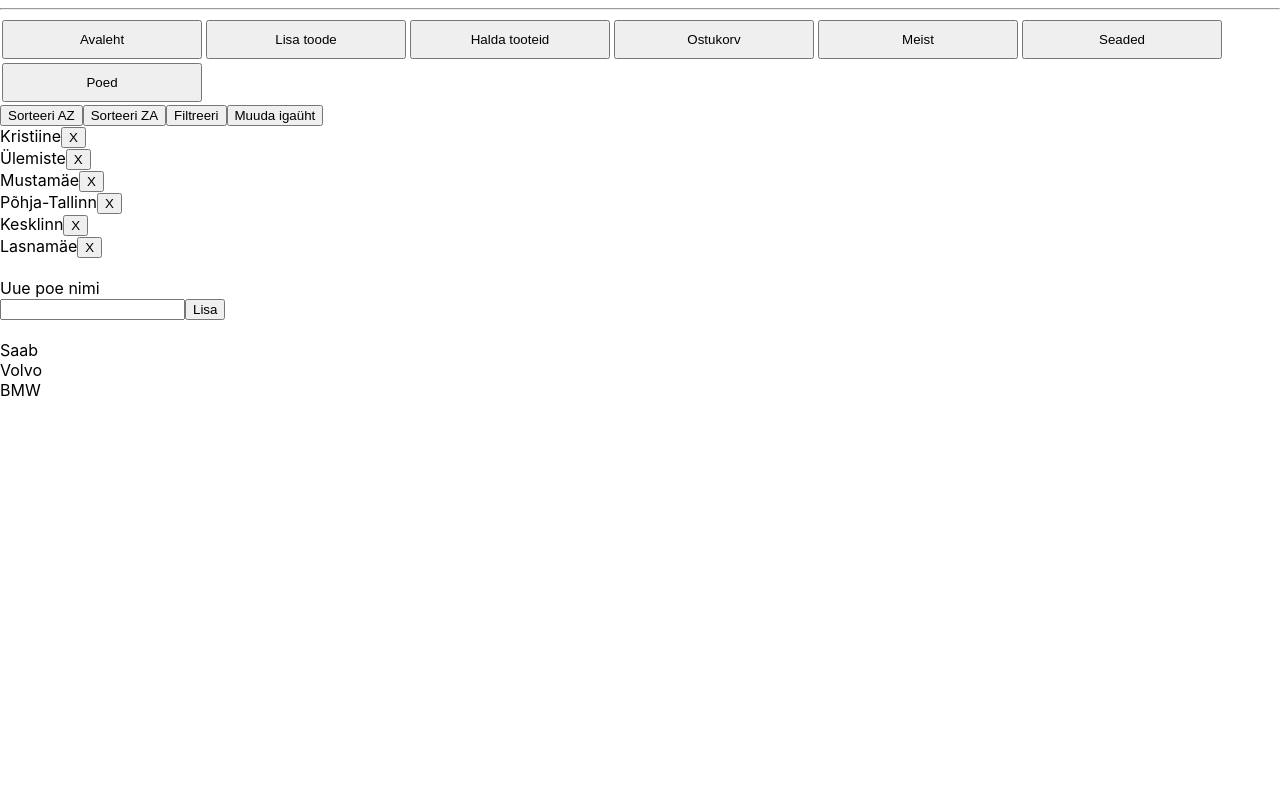
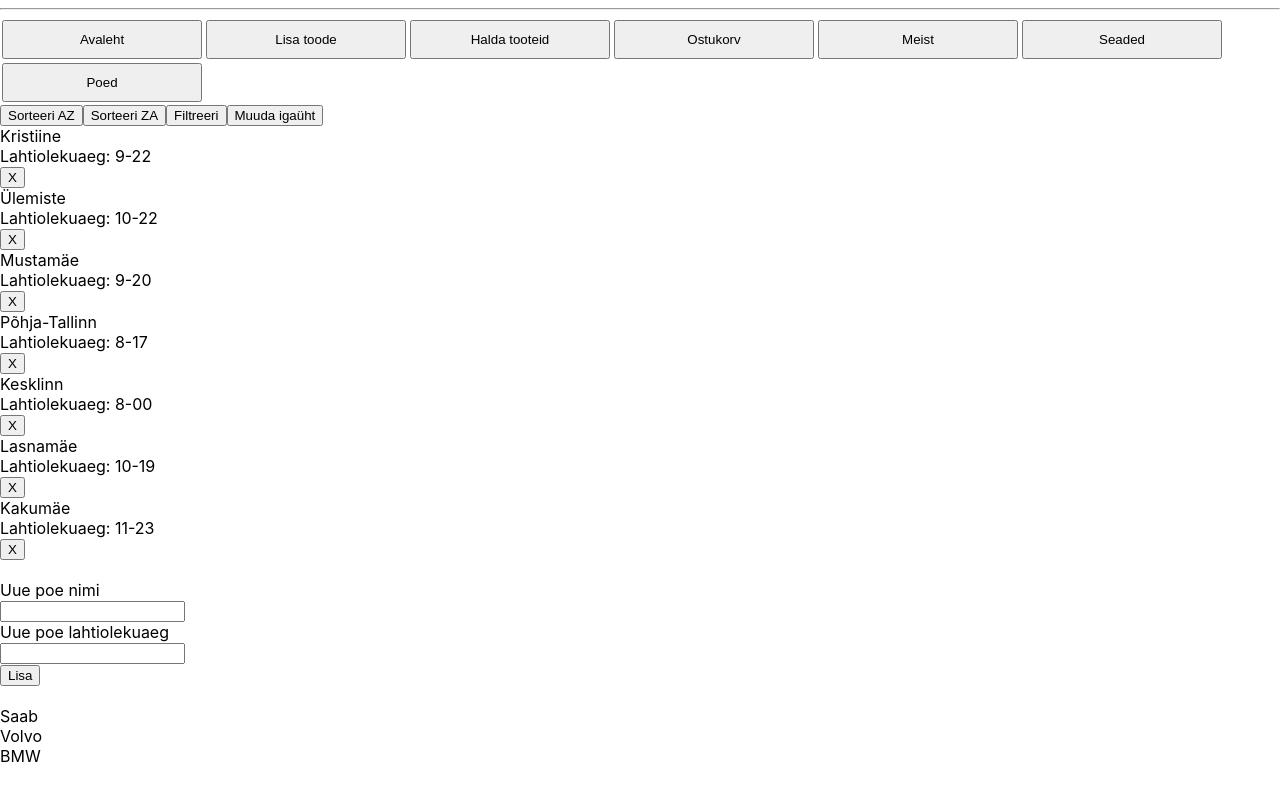
Before and after one commit to alandaron/React-10-2022, a React (Create React App) app in the folder veebipood/: page /poed in a window 1280 px wide. Built offline with nearby package versions, Linux system fonts and the light colour scheme.

Commit message:
Objektid

```diff
--- a/veebipood/src/App.css
+++ b/veebipood/src/App.css
@@ -22,3 +22,13 @@
 .pilt:hover {
   opacity: 0.7;
 }
+
+.active {
+  border: 1px solid green;
+  background-color: rgba(24, 221, 24, 0.228);
+}
+
+.inactive {
+  border: 1px solid red;
+  background-color: rgba(221, 24, 24, 0.228);
+}
--- a/veebipood/src/pages/Avaleht.js
+++ b/veebipood/src/pages/Avaleht.js
@@ -30,12 +30,19 @@ function Avaleht() {
 
 	return (
 		<div>
-			{tooted.map((toode, i) => (
-				<div key={i}>
-					<Link to={"/toode/" + i}>{toode}</Link>
-					<button onClick={() => lisaOstukorvi(toode)}>Lisa ostukorvi</button>
-				</div>
-			))}
+			{tooted
+				.filter((toode) => toode.aktiivne === true)
+				.map((toode, i) => (
+					<div key={i}>
+						<Link to={"/toode/" + i}>
+							<img width={100} src={toode.pilt} alt="pilt"></img>
+							<div>{toode.nimi}</div>
+							<div>{toode.hind}</div>
+							<div>{toode.aktiivne}</div>
+						</Link>
+						<button onClick={() => lisaOstukorvi(toode)}>Lisa ostukorvi</button>
+					</div>
+				))}
 
 			<h1>Avaleht</h1>
 			{like === true && (
--- a/veebipood/src/pages/HaldaTooteid.js
+++ b/veebipood/src/pages/HaldaTooteid.js
@@ -16,8 +16,11 @@ function HaldaTooteid() {
 		<div>
 			<div>Halda tooteid</div>
 			{tooted.map((toode, i) => (
-				<div key={i}>
-					{toode}
+				<div className={toode.aktiivne ? "active" : "inactive"} key={i}>
+					<img width={100} src={toode.pilt} alt="pilt"></img>
+					<div>{toode.nimi}</div>
+					<div>{toode.hind}</div>
+					{/* <div>{toode.aktiivne}</div> */}
 					<button onClick={() => kustuta(i)}>Kustuta</button>
 					<Link to={"/muuda-toode/" + i}>
 						<button>Muuda</button>
--- a/veebipood/src/pages/LisaToode.js
+++ b/veebipood/src/pages/LisaToode.js
@@ -3,6 +3,9 @@ import { useRef, useState } from "react";
 function LisaToode() {
 	const [sonum, uuendaSonum] = useState("");
 	const nimiRef = useRef();
+	const hindRef = useRef();
+	const piltRef = useRef();
+	const aktiivneRef = useRef();
 
 	const lisa = () => {
 		if (nimiRef.current.value.trim() === "") {
@@ -12,7 +15,15 @@ function LisaToode() {
 			uuendaSonum("Uus toode lisatud: " + nimiRef.current.value);
 			let tootedLS = localStorage.getItem("tooted");
 			tootedLS = JSON.parse(tootedLS) || [];
-			tootedLS.push(nimiRef.current.value);
+
+			const uusToode = {
+				nimi: nimiRef.current.value,
+				hind: Number(hindRef.current.value),
+				pilt: piltRef.current.value,
+				aktiivne: aktiivneRef.current.checked,
+			};
+			tootedLS.push(uusToode);
+
 			tootedLS = JSON.stringify(tootedLS);
 			localStorage.setItem("tooted", tootedLS);
 			nimiRef.current.value = "";
@@ -25,6 +36,16 @@ function LisaToode() {
 			<div>{sonum}</div>
 			<label>Toote nimi </label>
 			<input ref={nimiRef} type="text" />
+			<br />
+			<label>Toote hind </label>
+			<input ref={hindRef} type="number" />
+			<br />
+			<label>Toote pilt </label>
+			<input ref={piltRef} type="text" />
+			<br />
+			<label>Toode aktiivne </label>
+			<input ref={aktiivneRef} type="checkbox" />
+			<br />
 			<button onClick={lisa}>Sisesta</button>
 		</div>
 	);
--- a/veebipood/src/pages/MuudaToode.js
+++ b/veebipood/src/pages/MuudaToode.js
@@ -5,12 +5,20 @@ function MuudaToode() {
 	const { id } = useParams();
 	let tooted = JSON.parse(localStorage.getItem("tooted")) || [];
 	const toode = tooted[id];
-	const toodeRef = useRef();
+	const nimiRef = useRef();
+	const hindRef = useRef();
+	const piltRef = useRef();
+	const aktiivneRef = useRef();
 	const navigate = useNavigate();
 
 	const muuda = () => {
-		if (toodeRef.current.value.trim() === "") return;
-		tooted[id] = toodeRef.current.value.trim();
+		const muudetudToode = {
+			nimi: nimiRef.current.value.trim(),
+			hind: Number(hindRef.current.value.trim()),
+			pilt: piltRef.current.value.trim(),
+			aktiivne: aktiivneRef.current.checked,
+		};
+		tooted[id] = muudetudToode;
 		localStorage.setItem("tooted", JSON.stringify(tooted));
 		navigate("/halda-tooteid");
 	};
@@ -20,7 +28,21 @@ function MuudaToode() {
 			{toode !== undefined && (
 				<div>
 					<label>Toote nimi </label>
-					<input ref={toodeRef} type="text" defaultValue={toode} />
+					<input ref={nimiRef} type="text" defaultValue={toode.nimi} />
+					<br />
+					<label>Toote hind </label>
+					<input ref={hindRef} type="number" defaultValue={toode.hind} />
+					<br />
+					<label>Toote pilt </label>
+					<input ref={piltRef} type="text" defaultValue={toode.pilt} />
+					<br />
+					<label>Toode aktiivne </label>
+					<input
+						ref={aktiivneRef}
+						type="checkbox"
+						defaultChecked={toode.aktiivne}
+					/>
+					<br />
 					<button onClick={muuda}>Muuda</button>
 				</div>
 			)}
--- a/veebipood/src/pages/Ostukorv.js
+++ b/veebipood/src/pages/Ostukorv.js
@@ -22,6 +22,14 @@ function Ostukorv() {
 		localStorage.setItem("ostukorv", JSON.stringify([]));
 	};
 
+	const arvutaKogusumma = () => {
+		let kogusumma = 0;
+		ostukorv.forEach((element) => {
+			kogusumma = kogusumma + element.hind;
+		});
+		return kogusumma.toFixed(2);
+	};
+
 	return (
 		<div>
 			{ostukorv.length > 0 && <button onClick={tyhjenda}>Tühjenda</button>}
@@ -30,11 +38,15 @@ function Ostukorv() {
 
 			{ostukorv.map((toode, i) => (
 				<div key={i}>
-					{toode}
+					<img width={100} src={toode.pilt} alt="pilt"></img>
+					<div>{toode.nimi}</div>
+					<div>{toode.hind} €</div>
 					<button onClick={() => kustuta(i)}>x</button>
 					<button onClick={() => lisa(toode)}>+</button>
 				</div>
 			))}
+
+			<div>Kokku: {arvutaKogusumma()} €</div>
 		</div>
 	);
 }
--- a/veebipood/src/pages/Poed.js
+++ b/veebipood/src/pages/Poed.js
@@ -5,24 +5,30 @@ function Poed() {
 	const [poed, uuendaPoed] = useState(poedFailist);
 
 	const poeNimiRef = useRef();
+	const poeAegRef = useRef();
 
 	const lisaPood = () => {
-		uuendaPoed([...poed, poeNimiRef.current.value]);
+		uuendaPoed([
+			...poed,
+			{ nimi: poeNimiRef.current.value, aeg: poeAegRef.current.value },
+		]);
 	};
 
 	const sorteeriAZ = () => {
-		poed.sort();
+		poed.sort((a, b) => a.nimi.localeCompare(b.nimi));
+		//poed.sort();
 		uuendaPoed([...poed]);
 	};
 
 	const sorteeriZA = () => {
-		poed.sort();
-		poed.reverse();
+		poed.sort((a, b) => b.nimi.localeCompare(a.nimi));
+		//poed.sort();
+		//poed.reverse();
 		uuendaPoed([...poed]);
 	};
 
 	const filtreeri = () => {
-		const filtreeritudPoed = poed.filter((pood) => pood.includes("mäe"));
+		const filtreeritudPoed = poed.filter((pood) => pood.nimi.includes("mäe"));
 		uuendaPoed(filtreeritudPoed);
 	};
 
@@ -32,7 +38,10 @@ function Poed() {
 	};
 
 	const muudaSuureks = () => {
-		const vastus = poed.map((pood) => pood.toUpperCase());
+		const vastus = poed.map((pood) => {
+			return { ...pood, nimi: pood.nimi.toUpperCase() };
+		});
+
 		uuendaPoed(vastus);
 	};
 
@@ -44,7 +53,8 @@ function Poed() {
 			<button onClick={muudaSuureks}>Muuda igaüht</button>
 			{poed.map((pood, j2rjekorraNumber) => (
 				<div key={j2rjekorraNumber}>
-					<span>{pood}</span>
+					<div>{pood.nimi}</div>
+					<div>Lahtiolekuaeg: {pood.aeg}</div>
 					<button onClick={() => kustuta(j2rjekorraNumber)}>X</button>
 				</div>
 			))}
@@ -53,6 +63,11 @@ function Poed() {
 			<label>Uue poe nimi</label>
 			<br />
 			<input ref={poeNimiRef} type="text" />
+			<br />
+			<label>Uue poe lahtiolekuaeg</label>
+			<br />
+			<input ref={poeAegRef} type="text" />
+			<br />
 			<button onClick={lisaPood}>Lisa</button>
 			<br />
 			<br />
--- a/veebipood/src/pages/YksikToode.js
+++ b/veebipood/src/pages/YksikToode.js
@@ -7,7 +7,14 @@ function YksikToode() {
 
 	return (
 		<div>
-			{toode !== undefined && <div>{toode}</div>}
+			{toode !== undefined && (
+				<div>
+					<img width={100} src={toode.pilt} alt="pilt"></img>
+					<div>{toode.nimi}</div>
+					<div>{toode.hind}</div>
+					<div>{toode.aktiivne}</div>
+				</div>
+			)}
 			{toode === undefined && <div>Toodet ei leitud</div>}
 		</div>
 	);
--- a/veebipood/src/poed.json
+++ b/veebipood/src/poed.json
@@ -1,8 +1,9 @@
 [
-    "Kristiine",
-    "Ülemiste",
-    "Mustamäe",
-    "Põhja-Tallinn",
-    "Kesklinn",
-    "Lasnamäe"
+    {"nimi": "Kristiine", "aeg": "9-22"},
+    {"nimi": "Ülemiste", "aeg": "10-22"},
+    {"nimi": "Mustamäe", "aeg": "9-20"},
+    {"nimi": "Põhja-Tallinn", "aeg": "8-17"},
+    {"nimi": "Kesklinn", "aeg": "8-00"},
+    {"nimi": "Lasnamäe", "aeg": "10-19"},
+    {"nimi": "Kakumäe", "aeg": "11-23"}
 ]
```
